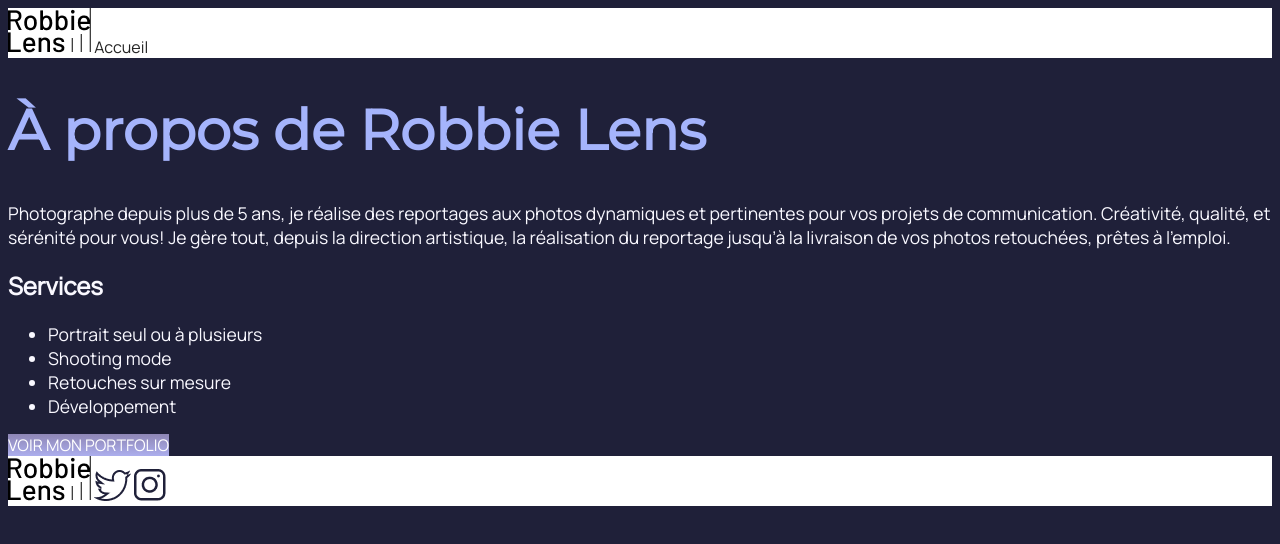
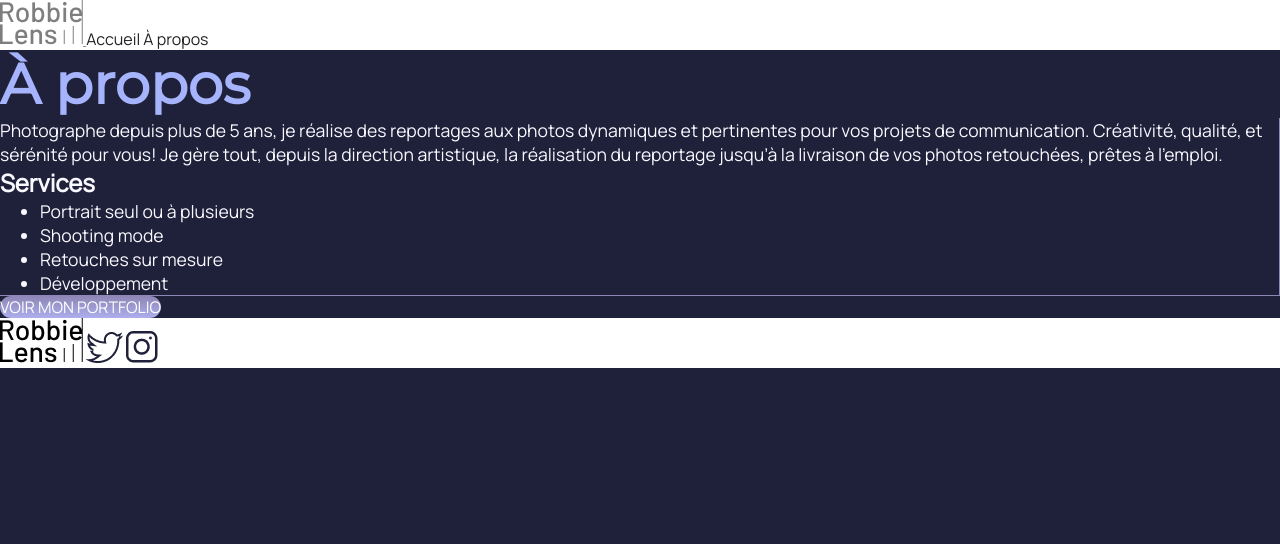
Before and after one commit to Tedd0s11/My_website, a plain HTML site: page a-propos.html in a window 1280 px wide. Drawn offline with Linux system fonts and the light colour scheme.

Commit message:
fix: download code for the exercice

```diff
--- a/a-propos.html
+++ b/a-propos.html
@@ -11,17 +11,24 @@
 </head>
 
 <body>
-    <div class="entete">
-        <a href="index.html">
+    <header>
+        <nav>
+            <a href="index.html" class="lien-icone">
                 <img src="images/logo.png" alt="Logo Robbie Lens" >
             </a>
             <a href="index.html">Accueil</a>
-    </div>
-    <h1>À propos de Robbie Lens</h1>
+            <a href="a-propos.html">À propos</a>
+        </nav>
+    </header>
+    <main>
+        <h1>À propos</h1>
+        <div class="carre-contenu">
             <p>
-        Photographe depuis plus de 5 ans, je réalise des reportages aux photos dynamiques et pertinentes pour vos
+                Photographe depuis plus de 5 ans, je réalise des reportages aux photos dynamiques et pertinentes pour
+                vos
                 projets de communication. Créativité, qualité, et sérénité pour vous! Je gère tout, depuis la direction
-        artistique, la réalisation du reportage jusqu’à la livraison de vos photos retouchées, prêtes à l’emploi.
+                artistique, la réalisation du reportage jusqu’à la livraison de vos photos retouchées, prêtes à
+                l’emploi.
             </p>
             <h2>Services</h2>
             <ul>
@@ -30,21 +37,22 @@
                 <li>Retouches sur mesure</li>
                 <li>Développement</li>
             </ul>
+        </div>
         <div>
             <a href="" class="cta">VOIR MON PORTFOLIO</a>
         </div>
-
-    <div class="pied-de-page">
-        <a href="index.html">
+    </main>
+    <footer>
+        <a href="index.html" class="lien-icone">
             <img src="images/logo.png" alt="Logo Robbie Lens" >
         </a>
-        <a target="_blank" href="https://twitter.com/">
+        <a target="_blank" href="https://twitter.com/" class="lien-icone">
             <img src="images/twitter.png" alt="Logo Twitter" >
         </a>
-        <a target="_blank" href="https://www.instagram.com/">
+        <a target="_blank" href="https://www.instagram.com/" class="lien-icone">
             <img src="images/instagram.png" alt="Logo Instagram" >
         </a>
-    </div>
+    </footer>
 </body>
 
 </html>
--- a/style.css
+++ b/style.css
@@ -1,3 +1,7 @@
+* {
+  margin: 0;
+}
+
 body {
   font-family: 'Manrope', sans-serif;
   font-size: 1em;
@@ -30,12 +34,31 @@ li {
   color: #f9f8ff;
 }
 
-.entete,
-.pied-de-page {
+header,
+footer {
   background-color: white;
 }
 
 .cta {
   background: linear-gradient(#8e86b5, #acaeed);
   color: white;
+  border-radius: 50px;
 }
+
+a:hover {
+  text-decoration: underline;
+}
+
+.cta:hover {
+  background: linear-gradient(#696484, #8788ba);
+  text-decoration: none;
+}
+
+.lien-icone:hover {
+  opacity: 0.5;
+}
+
+.carre-contenu {
+  border-right: 1px solid #8e86b5;
+  border-bottom: 1px solid #8e86b5;
+}
```
Also changed, not shown: index.html (+12 -7 lines). Lines whose indentation alone changed are shown as unchanged.
